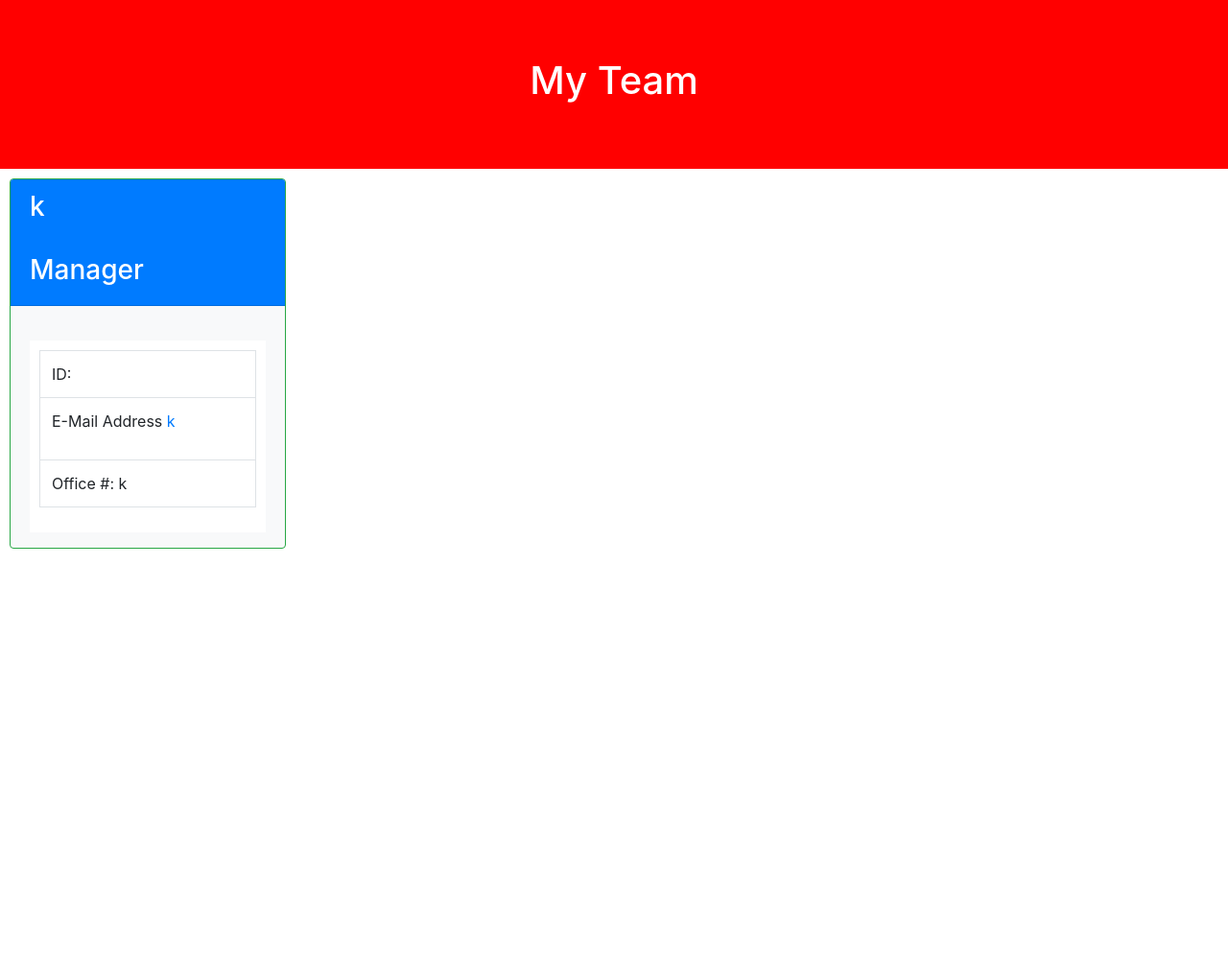
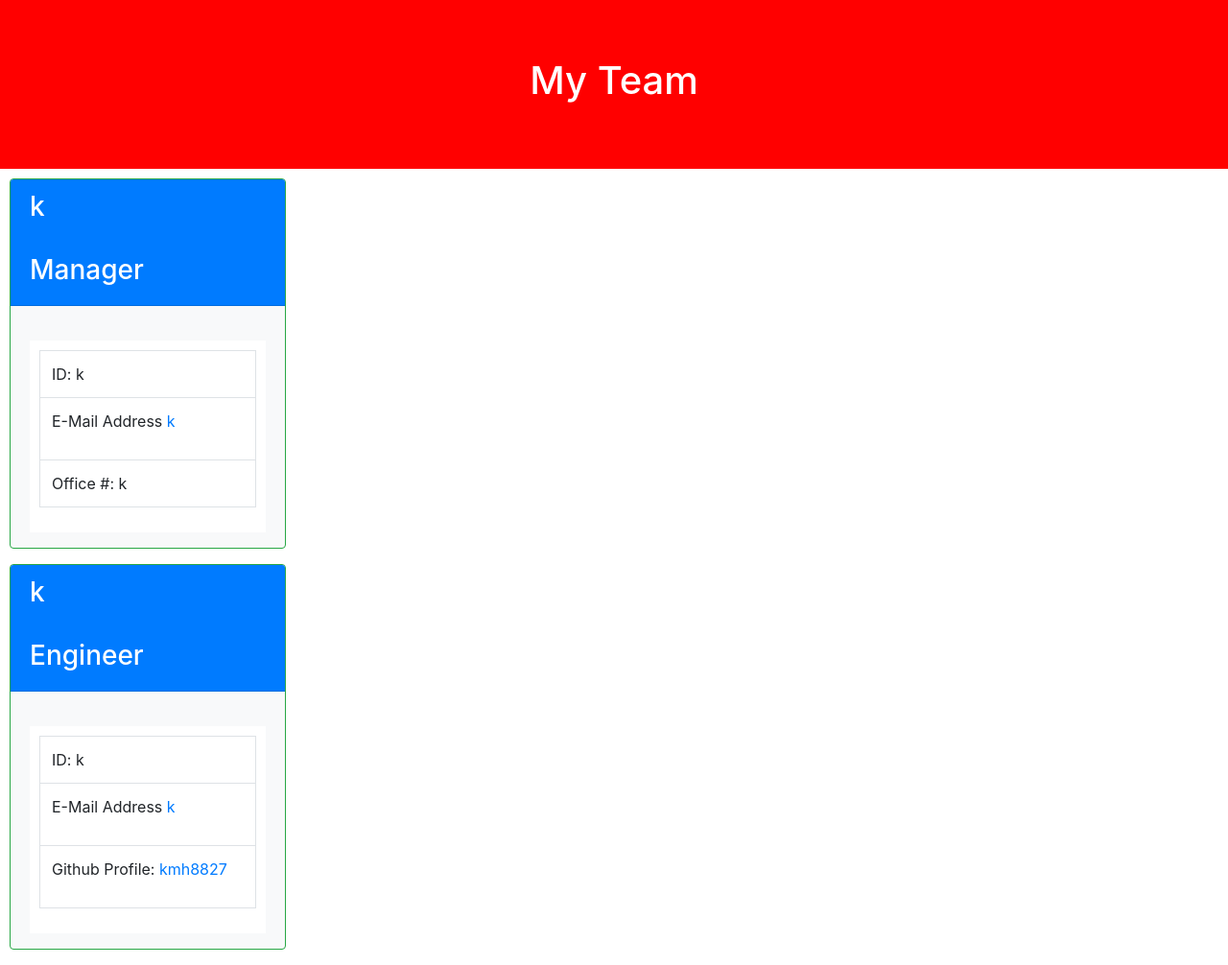
Before and after one commit to kmh8827/Team-Profile-Generator, a website: page index.html in a window 1280 px wide. Shown: the whole page at 96% size. Before the commit the page ends 800 px from the top, so only its background shows below. Drawn offline with nearby package versions, Linux system fonts and the light colour scheme.

Commit message:
Updated Links to work properly

```diff
--- a/index.html
+++ b/index.html
@@ -21,12 +21,12 @@
                 <table class="table table-bordered">
                     <tr>
                         <td>
-                            <p class="card-text tableBody">ID: </p>
+                            <p class="card-text tableBody">ID: k</p>
                         </td>
                     </tr>
                     <tr>
                         <td>
-                            <p class="card-text tableBody">E-Mail Address <a href="k" />k</p>
+                            <p class="card-text tableBody">E-Mail Address <a href="mailto:k" />k</p>
                         </td>
                     </tr>
                     <tr>
@@ -39,6 +39,29 @@
         </div>
 
 
+    <div class="card border-success bg-light mb-3" style="max-width: 18rem; margin-left: 10px">
+    <div class="card-header text-white bg-primary mb-3"><b><h3>k</h3></b><br /><b><h3>Engineer</h3></b></div>
+        <div class="card-body text-black bg-white mb-3" style="padding: 10px; margin: 20px">
+            <table class="table table-bordered">
+                <tr>
+                    <td>
+                        <p class="card-text tableBody">ID: k</p>
+                    </td>
+                </tr>
+                <tr>
+                    <td>
+                        <p class="card-text tableBody">E-Mail Address <a href="mailto:k" />k</p>
+                    </td>
+                </tr>
+                <tr>
+                    <td>
+                        <p class="card-text tableBody">Github Profile: <a href="https://github.com/kmh8827" />kmh8827</p>
+                    </td>
+                </tr>
+            </table>
+        </div>
+    </div>
+
     </section>
     </body>
     </html>
```
Also changed, not shown: index.js (+4 -4 lines).
